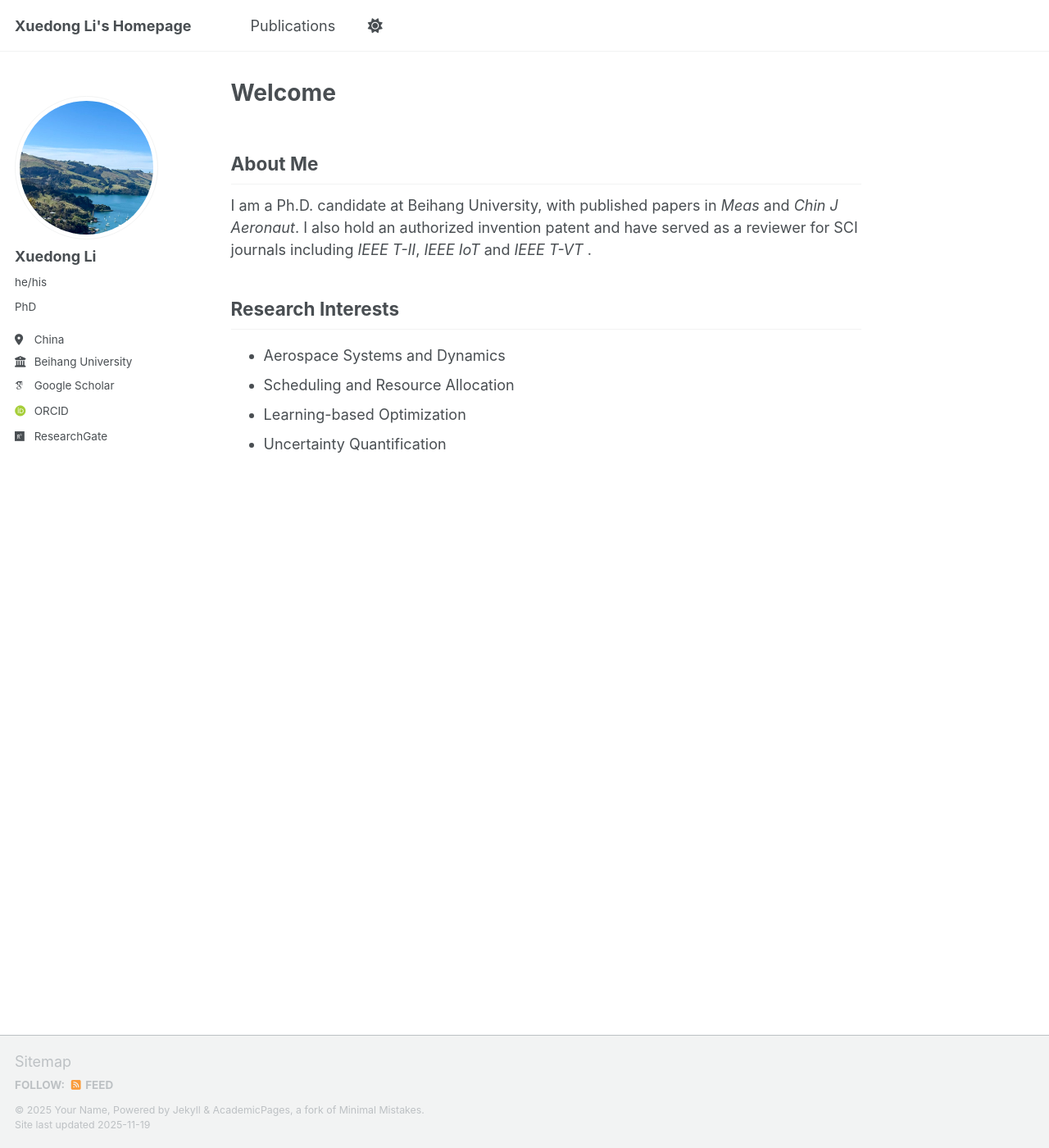
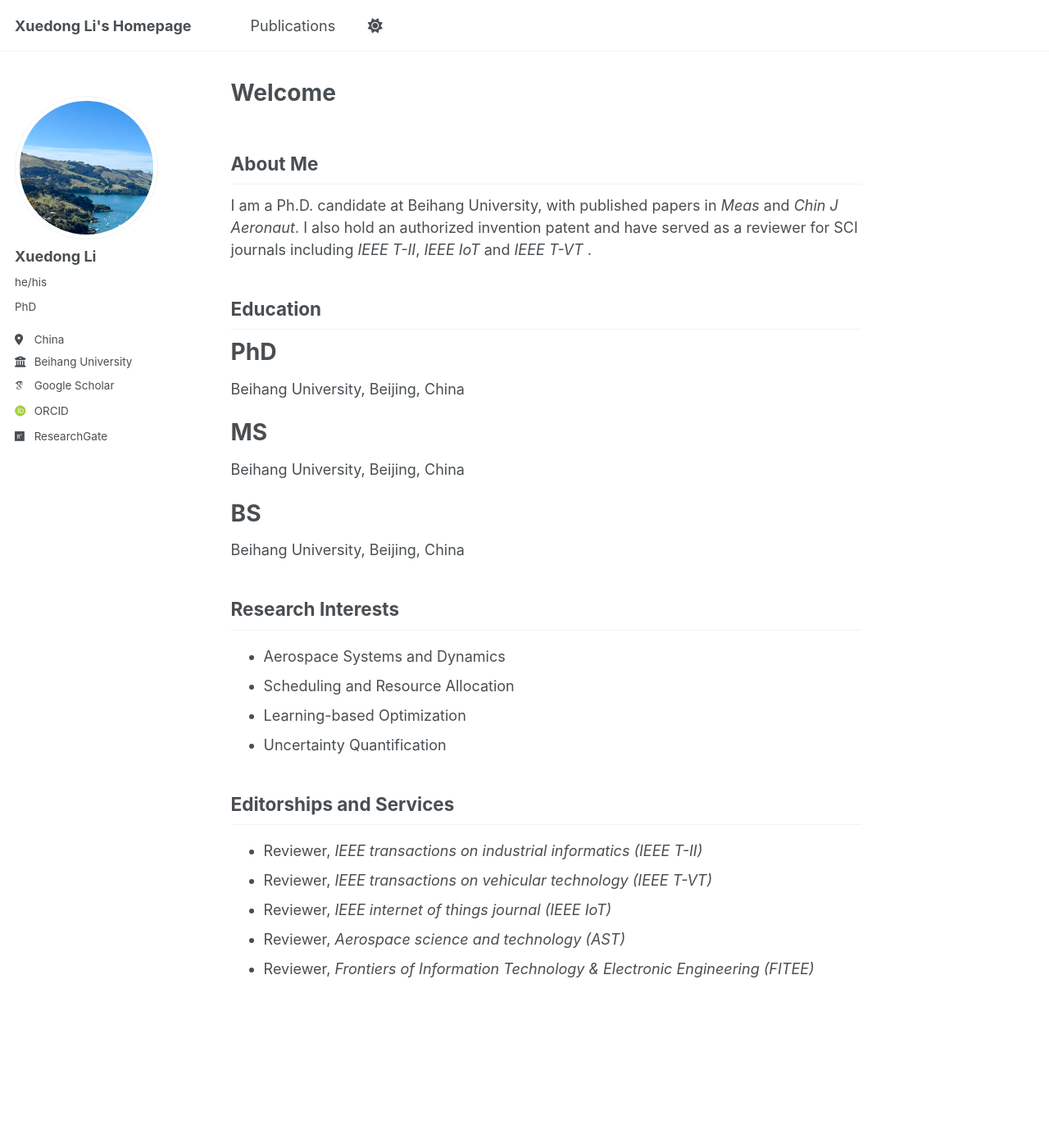
Before and after one commit to Research2050/research2050.github.io, a Jekyll site: the page built from _pages/about.md, in a window 1280 px wide and 1400 px high. Shown: the whole window at 82% size. Built offline with Jekyll 4.4.1, drawn with Linux system fonts in a browser that asks for light colours; some web fonts are replaced; a script that is not in the unit is left out.

Commit message:
Update about.md

```diff
--- a/_pages/about.md
+++ b/_pages/about.md
@@ -3,13 +3,22 @@ permalink: /
 title: "Welcome"
 author_profile: true
 redirect_from:
-  - /about/
-  - /about.html
+- /about/
+- /about.html
 ---
 
 ## About Me
 
 I am a Ph.D. candidate at Beihang University, with published papers in *Meas* and *Chin J Aeronaut*. I also hold an authorized invention patent and have served as a reviewer for SCI journals including *IEEE T-II*, *IEEE IoT* and *IEEE T-VT* .
+
+## Education
+
+# **PhD**
+Beihang University, Beijing, China
+# **MS**
+Beihang University, Beijing, China
+# **BS**
+Beihang University, Beijing, China
 
 ## Research Interests
 
@@ -17,3 +26,10 @@ I am a Ph.D. candidate at Beihang University, with published papers in *Meas* an
 - Scheduling and Resource Allocation
 - Learning-based Optimization
 - Uncertainty Quantification
+
+## Editorships and Services
+- Reviewer, *IEEE transactions on industrial informatics (IEEE T-II)*
+- Reviewer, *IEEE transactions on vehicular technology (IEEE T-VT)*
+- Reviewer, *IEEE internet of things journal (IEEE IoT)*
+- Reviewer, *Aerospace science and technology (AST)*
+- Reviewer, *Frontiers of Information Technology & Electronic Engineering (FITEE)*
```
